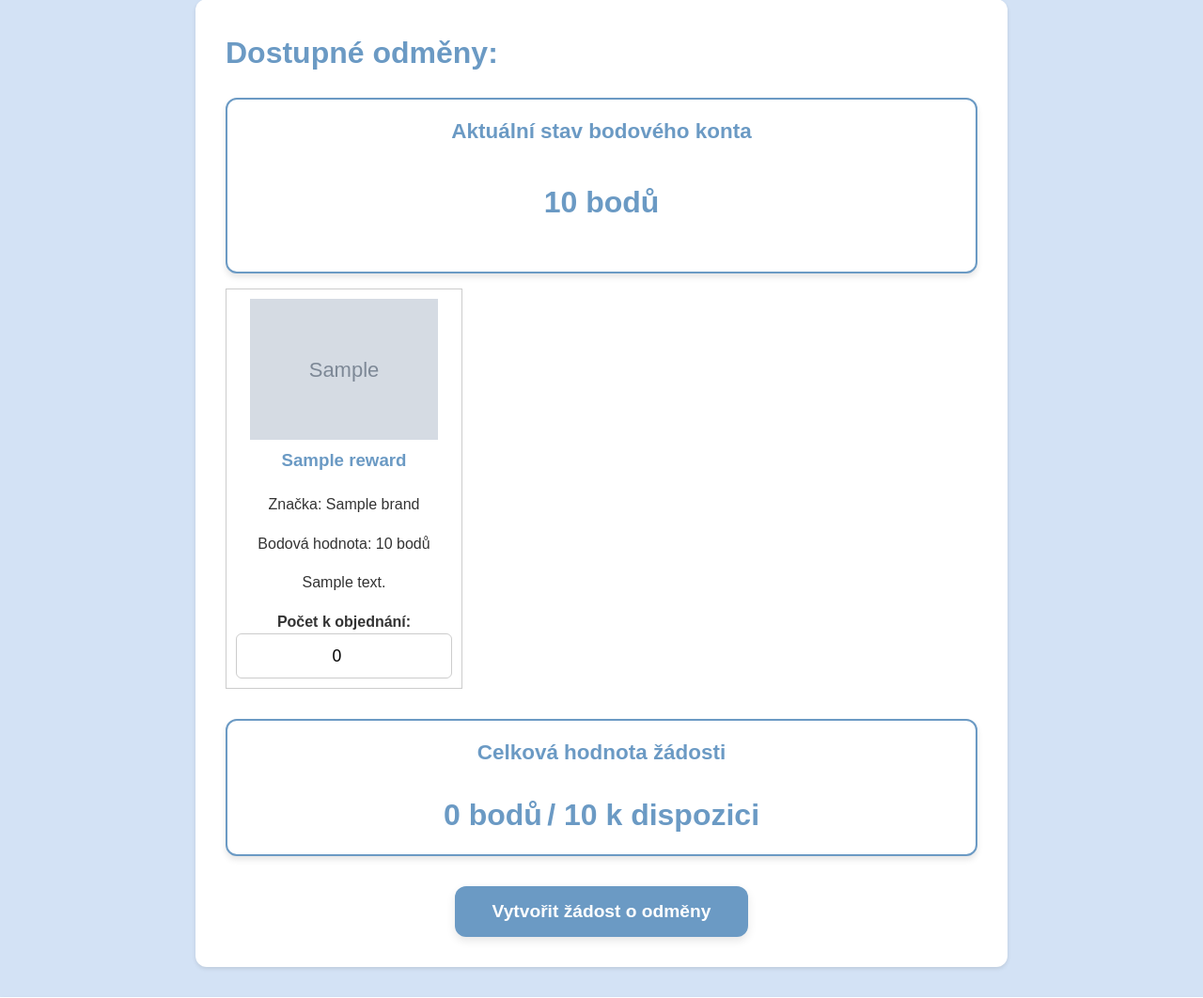
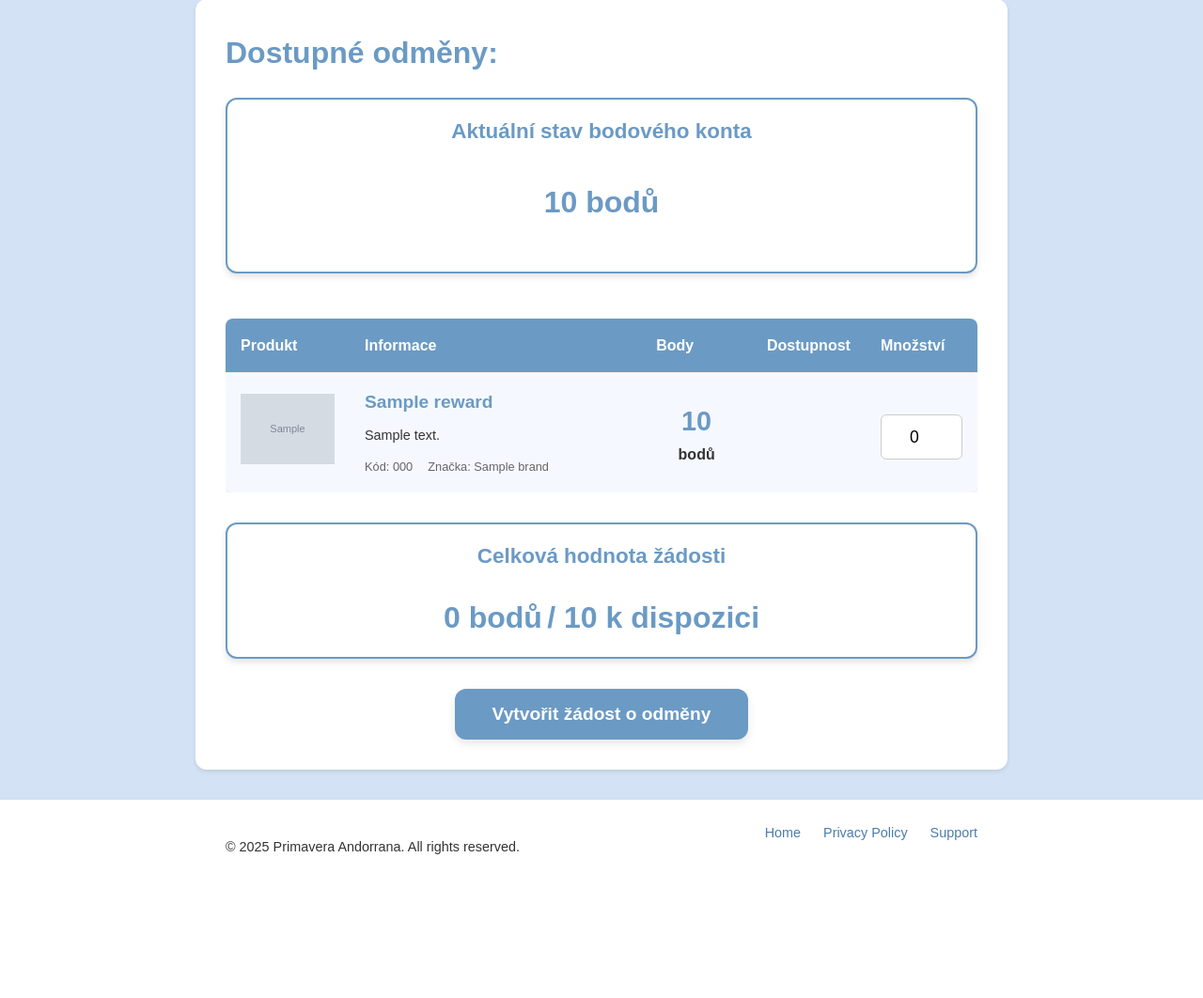
Before and after one commit to fajlajpi/bonus, a Django app: template pa_bonus/templates/rewards.html in a window 1280 px wide. Shown: the part 210-1272 px from the top of the page at 94% size. After the commit the page ends 1119 px from the top, so only its background shows below. Run offline with Django 5.2, Linux system fonts and the light colour scheme; the template is opened without the code that fills it: most values are stand-ins (such as "Sample title", 1, 10 or a date in 2020); grey boxes marked "Sample" are stand-in pictures.

Commit message:
Added Availability and changed rewards template

```diff
--- a/pa_bonus/static/style.css
+++ b/pa_bonus/static/style.css
@@ -635,3 +635,128 @@ small {
     font-size: 0.85rem;
   }
 }
+/* Rewards Table */
+.rewards-table {
+  width: 100%;
+  border-collapse: separate;
+  border-spacing: 0;
+  margin-top: var(--spacing-md);
+  background-color: white;
+  border-radius: var(--border-radius-md);
+  overflow: hidden;
+  box-shadow: var(--shadow-sm);
+  }
+  .rewards-table th, .rewards-table td {
+  padding: 1rem;
+  border-bottom: 1px solid #eee;
+  vertical-align: middle;
+  }
+  .rewards-table th {
+  background-color: var(--primary-color);
+  color: white;
+  font-weight: bold;
+  text-align: left;
+  }
+  .rewards-table tr td {
+  border-bottom: none;
+  }
+  .rewards-table tr {
+  background-color: #f5f9ff;
+  }
+  /* Column widths */
+  .reward-image-col {
+  width: 120px;
+  }
+  .reward-info-col {
+  width: 40%;
+  }
+  .reward-cost-col, .reward-status-col, .reward-quantity-col {
+  width: 15%;
+  text-align: center;
+  }
+  /* Cell styling */
+  .reward-image-cell {
+  text-align: center;
+  }
+  .reward-image {
+  max-width: 100px;
+  max-height: 100px;
+  object-fit: contain;
+  }
+  .reward-info-cell {
+  padding: 1rem;
+  }
+  .reward-name {
+  margin: 0 0 0.5rem 0;
+  color: var(--primary-color);
+  font-size: 1.2rem;
+  }
+  .reward-description {
+  margin: 0 0 0.75rem 0;
+  font-size: 0.9rem;
+  }
+  .reward-metadata {
+  display: flex;
+  flex-wrap: wrap;
+  gap: 1rem;
+  font-size: 0.8rem;
+  color: #666;
+  }
+  .reward-cost-cell {
+  text-align: center;
+  font-weight: bold;
+  }
+  .point-cost {
+  font-size: 1.8rem;
+  color: var(--primary-color);
+  }
+  .reward-status-cell {
+  text-align: center;
+  }
+  .availability-badge {
+  display: inline-block;
+  padding: 0.4rem 0.8rem;
+  border-radius: var(--border-radius-lg);
+  font-weight: bold;
+  font-size: 0.85rem;
+  text-transform: uppercase;
+  }
+  .availability-badge.available {
+  background-color: var(--success-color);
+  color: white;
+  }
+  .availability-badge.on_demand {
+  background-color: #FFD700;
+  color: black;
+  }
+  .availability-badge.unavailable {
+  background-color: var(--error-color);
+  color: white;
+  }
+  .reward-quantity-cell {
+  text-align: center;
+  }
+  /* Make the table responsive */
+  @media (max-width: 768px) {
+  .rewards-table {
+  display: block;
+  overflow-x: auto;
+  }
+  .reward-metadata {
+  flex-direction: column;
+  gap: 0.25rem;
+  }
+  .reward-input {
+  width: 100%;
+  max-width: 80px;
+  }
+  .reward-name {
+  font-size: 1rem;
+  }
+  .reward-description {
+  font-size: 0.85rem;
+  }
+  .point-cost {
+  font-size: 1.5rem;
+  }
+  }
--- a/pa_bonus/templates/rewards.html
+++ b/pa_bonus/templates/rewards.html
@@ -1,16 +1,12 @@
 {% extends 'base.html' %}
 {% load static %}
-
 {% block title %} Nabídka odměn {% endblock title %}
-
 {% block content %}
   <h1>Dostupné odměny:</h1>
-
   <div class="points-summary">
     <h3>Aktuální stav bodového konta</h3>
     <p class="total-points">{{ user_balance }} bodů</p>
   </div>
-
 {% if messages %}
 <ul class="messages">
 {% for message in messages %}
@@ -18,29 +14,73 @@
 {% endfor %}
 </ul>
 {% endif %}
-
   <form method="post">
     {% csrf_token %}
-    <div class="rewards-container">
+{% if rewards %}
+  <div class="table-container">
+    <table class="rewards-table">
+      <thead>
+        <tr>
+          <th class="reward-image-col">Produkt</th>
+          <th class="reward-info-col">Informace</th>
+          <th class="reward-cost-col">Body</th>
+          <th class="reward-status-col">Dostupnost</th>
+          <th class="reward-quantity-col">Množství</th>
+        </tr>
+      </thead>
+      <tbody>
         {% for reward in rewards %}
-        <div class="reward-item" data-point-cost="{{ reward.point_cost }}">
+          <tr>
+            <td class="reward-image-cell">
               {% if reward.image %}
                 <img src="{{ reward.image.url }}" alt="{{ reward.name }}" class="reward-image">
               {% else %}
                 <img src="{% static 'images/default.png' %}" alt="Default Image" class="reward-image">
               {% endif %}
-          <h3>{{ reward.name }}</h3>
-          <p class="reward-brand">Značka: {% if reward.brand %}{{ reward.brand.name }}{% else %}Všechny značky{% endif %}</p>
-          <p class="reward-cost">Bodová hodnota: {{ reward.point_cost }} bodů</p>
+            </td>
+            <td class="reward-info-cell">
+              <h3 class="reward-name">{{ reward.name }}</h3>
               <p class="reward-description">{{ reward.description }}</p>
+              <div class="reward-metadata">
+                <span class="reward-code">Kód: {{ reward.abra_code }}</span>
+                {% if reward.brand %}
+                  <span class="reward-brand">Značka: {{ reward.brand.name }}</span>
+                {% else %}
+                  <span class="reward-brand">Značka: Všechny značky</span>
+                {% endif %}
+              </div>
+            </td>
+            <td class="reward-cost-cell">
+              <div class="point-cost">{{ reward.point_cost }}</div>
+              <div>bodů</div>
+            </td>
+            <td class="reward-status-cell">
+              <span class="availability-badge {{ reward.availability|lower }}">
+                {% if reward.availability == 'AVAILABLE' %}
+                  Skladem
+                {% elif reward.availability == 'ON_DEMAND' %}
+                  Na objednání
+                {% elif reward.availability == 'UNAVAILABLE' %}
+                  Nedostupné
+                {% endif %}
+              </span>
+            </td>
+            <td class="reward-quantity-cell">
+              {% if reward.availability != 'UNAVAILABLE' %}
                 <div class="quantity-input">
-            <label for="reward_quantity_{{ reward.id }}"><strong>Počet k objednání:</strong></label>
-            <input class="reward-input" type="number" name="reward_quantity_{{ reward.id }}" id="reward_quantity_{{ reward.id }}" value="0" min="0">
+                  <input class="reward-input" type="number" name="reward_quantity_{{ reward.id }}" id="reward_quantity_{{ reward.id }}" value="0" min="0"
+                         {% if reward.availability == 'UNAVAILABLE' %}disabled{% endif %}>
                 </div>
+              {% else %}
+                <div class="quantity-input">
+                  <input class="reward-input" type="number" name="reward_quantity_{{ reward.id }}" id="reward_quantity_{{ reward.id }}" value="0" min="0" disabled>
                 </div>
-      {% empty %}
-        <p>V tuto chvíli nejsou dostupné žádné odměny.</p>
+              {% endif %}
+            </td>
+          </tr>
         {% endfor %}
+      </tbody>
+    </table>
   </div>
 
   <!-- Live summary of total point cost -->
@@ -50,11 +90,11 @@
     <p id="point-warning" style="display:none; color: var(--error-color); font-weight: bold;">Překročili jste stav bodového konta!</p>
   </div>
 
-    {% if rewards %}
   <button id="submit-button" class="submit-button" type="submit">Vytvořit žádost o odměny</button>
+{% else %}
+  <p>V tuto chvíli nejsou dostupné žádné odměny.</p>
 {% endif %}
   </form>
-
   <script>
     document.addEventListener('DOMContentLoaded', function () {
       const inputs = document.querySelectorAll('.reward-input');
@@ -68,10 +108,11 @@
       function calculateTotal() {
         currentTotal = 0;
         inputs.forEach(input => {
+          if (!input.disabled) {
             const quantity = parseInt(input.value) || 0;
-          const rewardItem = input.closest('.reward-item');
-          const pointCost = parseInt(rewardItem.dataset.pointCost);
+            const pointCost = parseInt(input.closest('tr').querySelector('.point-cost').textContent);
             currentTotal += quantity * pointCost;
+          }
         });
 
         totalDisplay.textContent = currentTotal + ' bodů';
```
Also changed, not shown: pa_bonus/migrations/0019_reward_availability_alter_reward_brand.py (added). Lines whose indentation alone changed are shown as unchanged.
